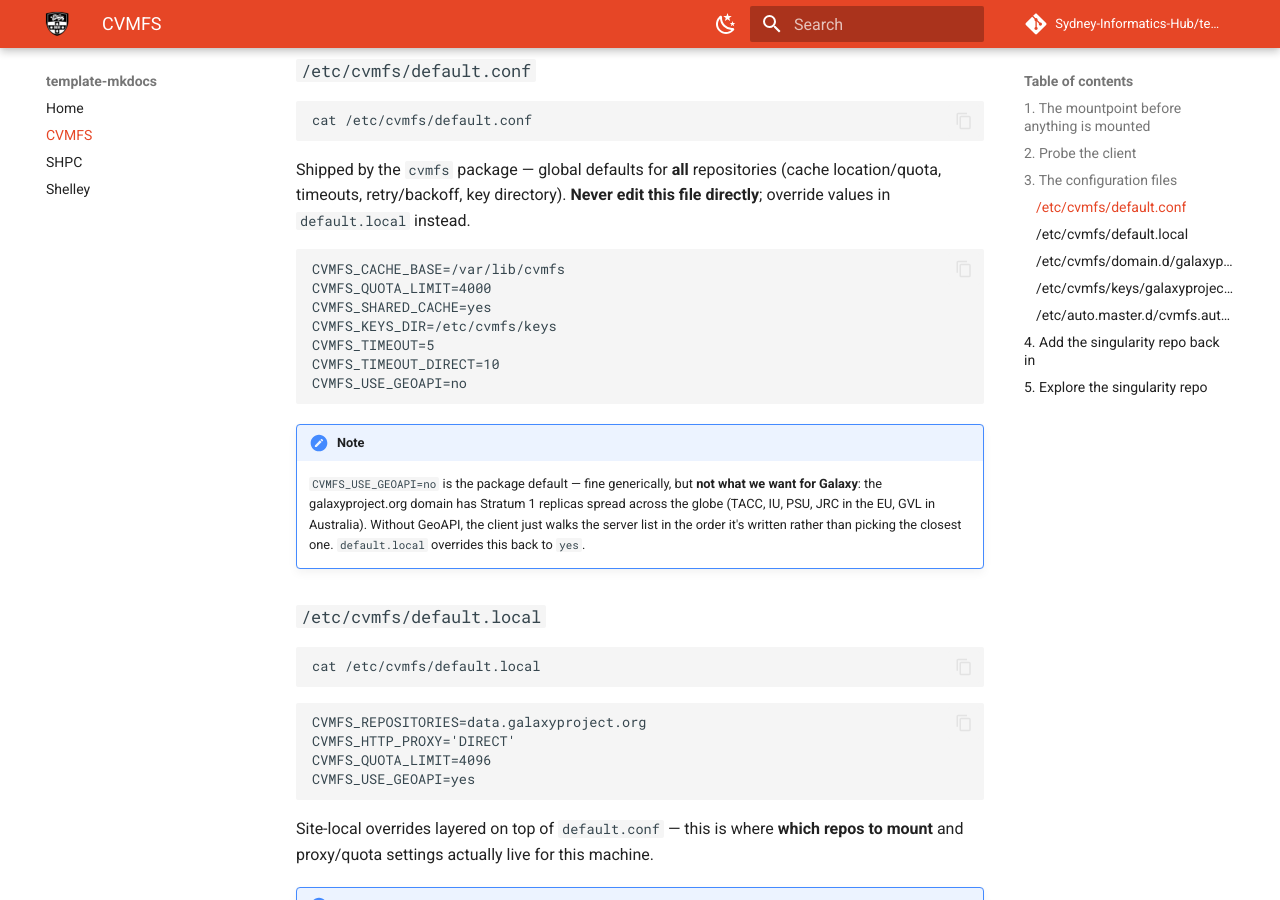
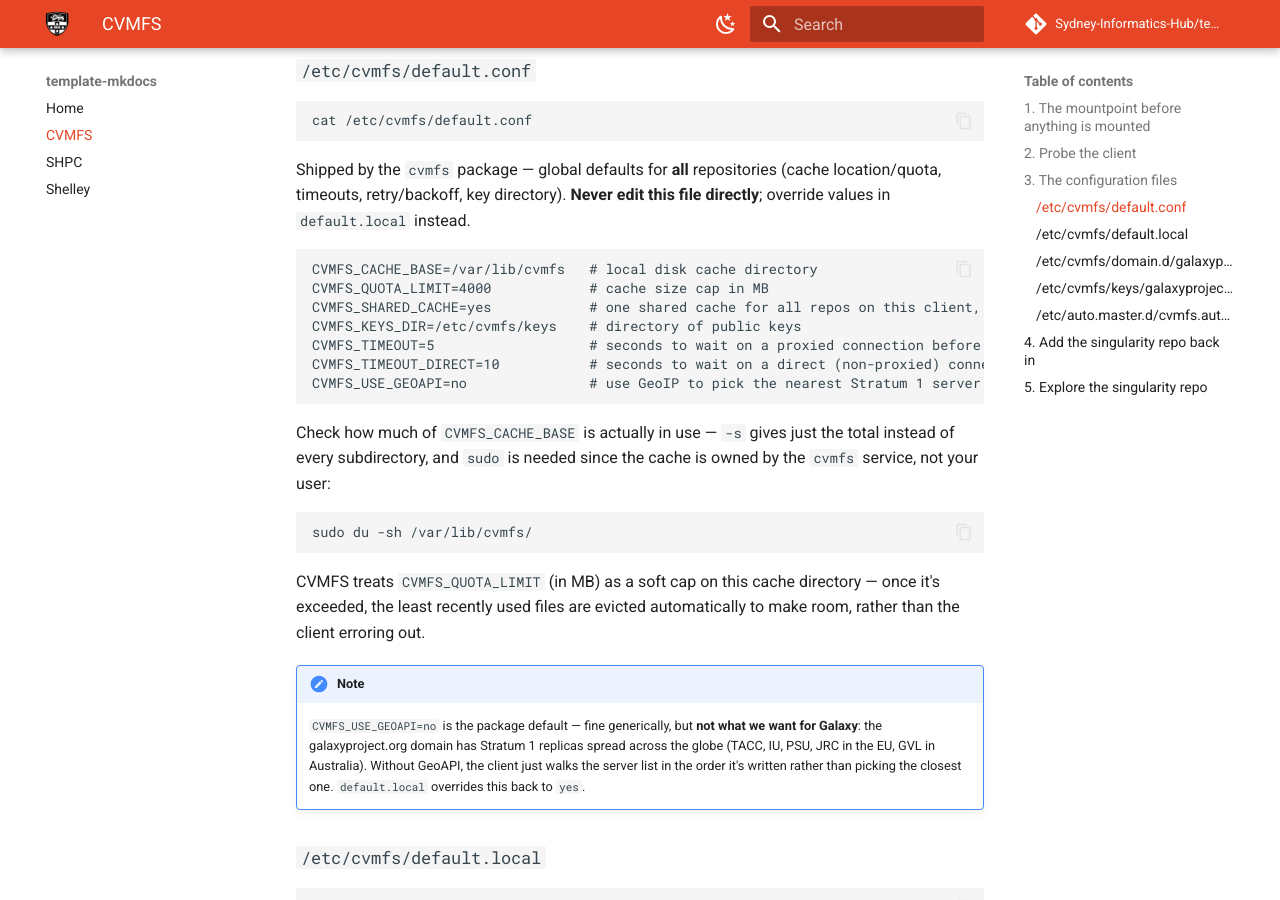
Before and after one commit to Sydney-Informatics-Hub/cvmfs_shpc_demo, an MkDocs documentation site: the page built from docs/cvmfs.md, in a window 1280 px wide and 900 px high, scrolled down 910 px. Built offline with MkDocs 1.6.1 and Material for MkDocs 9.7.7, drawn with Linux system fonts in a browser that asks for light colours; comment, search, counter and statistics services are not loaded.

Commit message:
clean up add information

````diff
--- a/docs/cvmfs.md
+++ b/docs/cvmfs.md
@@ -39,14 +39,22 @@ cat /etc/cvmfs/default.conf
 Shipped by the `cvmfs` package — global defaults for **all** repositories (cache location/quota, timeouts, retry/backoff, key directory). **Never edit this file directly**; override values in `default.local` instead.
 
 ```conf
-CVMFS_CACHE_BASE=/var/lib/cvmfs
-CVMFS_QUOTA_LIMIT=4000
-CVMFS_SHARED_CACHE=yes
-CVMFS_KEYS_DIR=/etc/cvmfs/keys
-CVMFS_TIMEOUT=5
-CVMFS_TIMEOUT_DIRECT=10
-CVMFS_USE_GEOAPI=no
+CVMFS_CACHE_BASE=/var/lib/cvmfs   # local disk cache directory
+CVMFS_QUOTA_LIMIT=4000            # cache size cap in MB
+CVMFS_SHARED_CACHE=yes            # one shared cache for all repos on this client, not one per repo
+CVMFS_KEYS_DIR=/etc/cvmfs/keys    # directory of public keys
+CVMFS_TIMEOUT=5                   # seconds to wait on a proxied connection before retry/failover
+CVMFS_TIMEOUT_DIRECT=10           # seconds to wait on a direct (non-proxied) connection before retry/failover
+CVMFS_USE_GEOAPI=no               # use GeoIP to pick the nearest Stratum 1 server
 ```
+
+Check how much of `CVMFS_CACHE_BASE` is actually in use — `-s` gives just the total instead of every subdirectory, and `sudo` is needed since the cache is owned by the `cvmfs` service, not your user:
+
+```bash
+sudo du -sh /var/lib/cvmfs/
+```
+
+CVMFS treats `CVMFS_QUOTA_LIMIT` (in MB) as a soft cap on this cache directory — once it's exceeded, the least recently used files are evicted automatically to make room, rather than the client erroring out.
 
 !!! note
     `CVMFS_USE_GEOAPI=no` is the package default — fine generically, but **not what we want for Galaxy**: the galaxyproject.org domain has Stratum 1 replicas spread across the globe (TACC, IU, PSU, JRC in the EU, GVL in Australia). Without GeoAPI, the client just walks the server list in the order it's written rather than picking the closest one. `default.local` overrides this back to `yes`.
````
Also changed, not shown: docs/shelley.md (+9 -0 lines), docs/shpc.md (+10 -2 lines).
